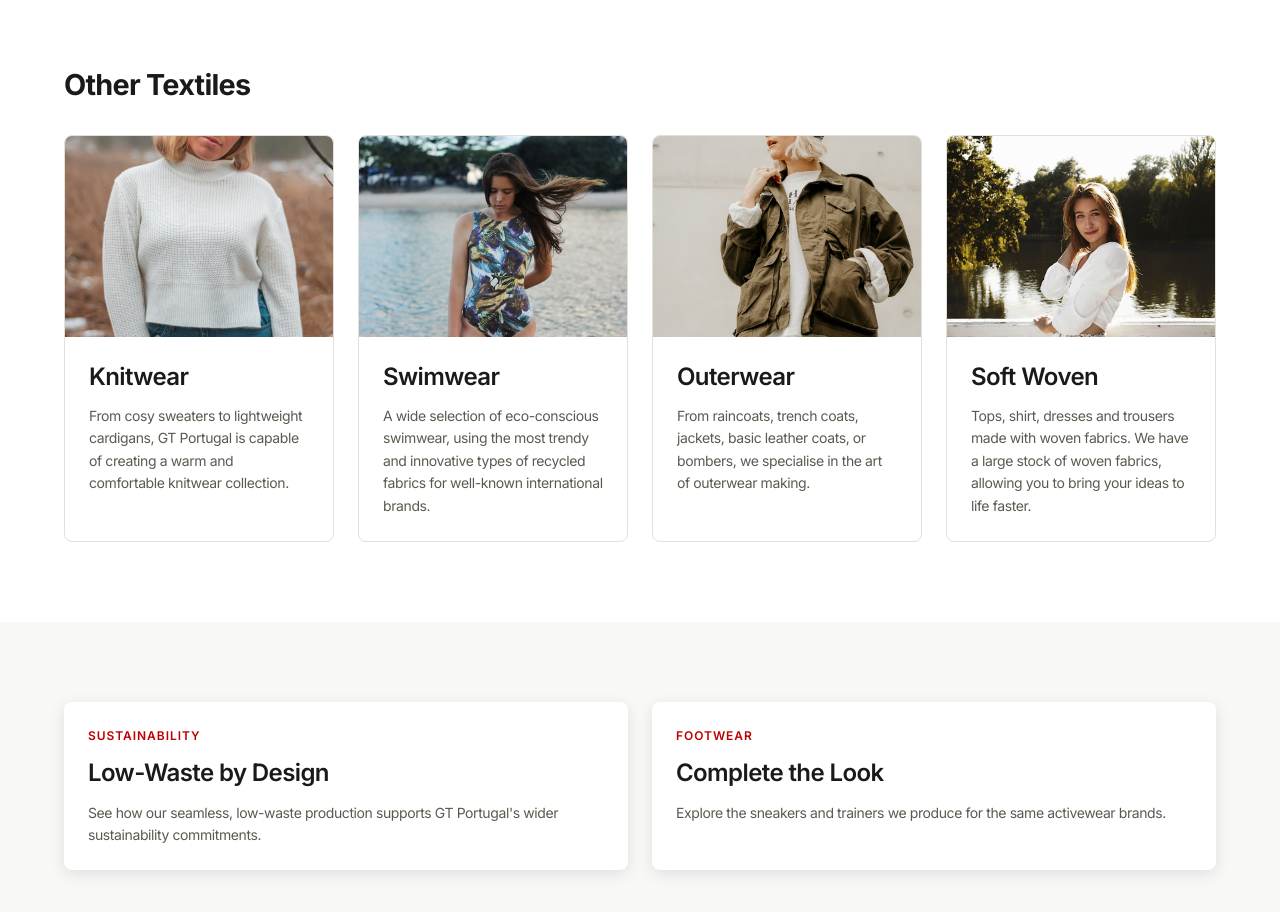
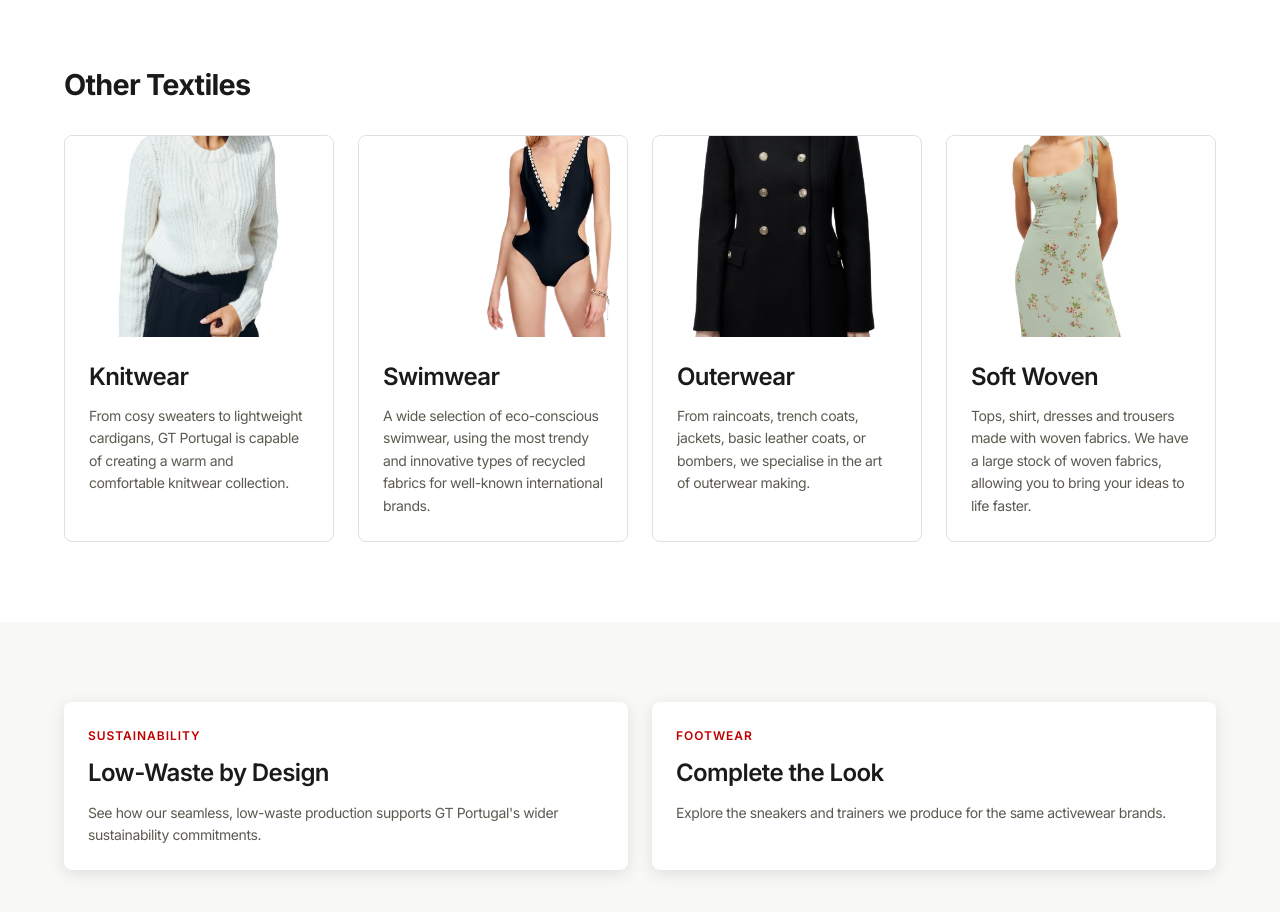
Before and after one commit to GTpt2026/redesign-gt-portugal, a Next.js app: page /textiles/activewear in a window 1280 px wide. Shown: the part 3100-4012 px from the top of the page. Built offline with nearby package versions, Linux system fonts and the light colour scheme; a web font is replaced by a local one.

Commit message:
Use original white-background thumbnails in "Other Textiles" cards
Matches the /textiles index page cards instead of the editorial hero
photos, keeping the product thumbnail treatment consistent site-wide.

Co-Authored-By: Claude Sonnet 5 <noreply@anthropic.com>

```diff
--- a/components/sections/RelatedCategories.jsx
+++ b/components/sections/RelatedCategories.jsx
@@ -19,7 +19,7 @@ export default function RelatedCategories({ title, items = [] }) {
                 href={`/textiles/${item.slug}`}
                 title={item.title}
                 description={item.cardDescription}
-                image={item.image}
+                image={item.cardImage || item.image}
                 variant="bordered"
               />
             </div>
```
